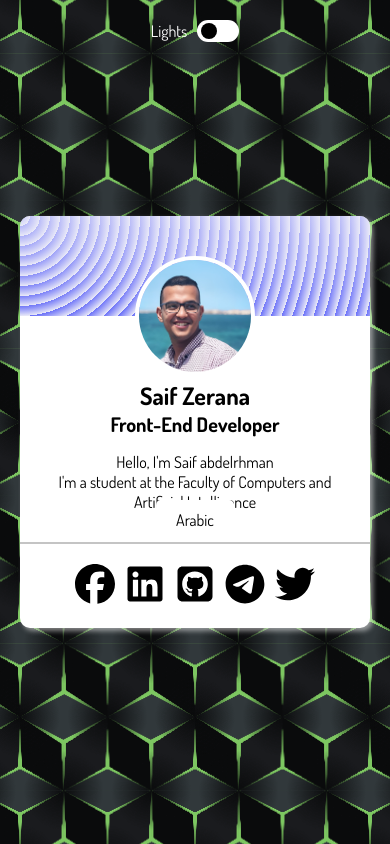
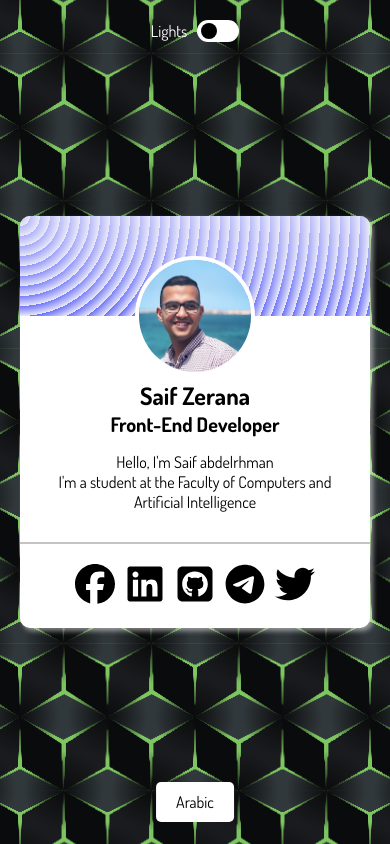
Before and after one commit to Saif-Zerana/Profile-Card-Component, a plain HTML site: page index.html in a window 390 px wide. Drawn offline with Linux system fonts and the light colour scheme.

Commit message:
responsiv update

```diff
--- a/style.css
+++ b/style.css
@@ -268,7 +268,7 @@ body {
 }
 
 .light-input:checked + .light-label {
-  background-color:#008b8b;
+  background-color: #008b8b;
 }
 .light-input:checked + .light-label::after {
   transform: translateX(2.1rem);
@@ -393,8 +393,8 @@ body {
   color: var(--color-white);
 }
 
-@media (max-width: 500px){
-.lang_button{
-  top: 520px;
+@media (max-width: 500px) {
+  .lang_button {
+    top: 95%;
+  }
 }
-}
```
